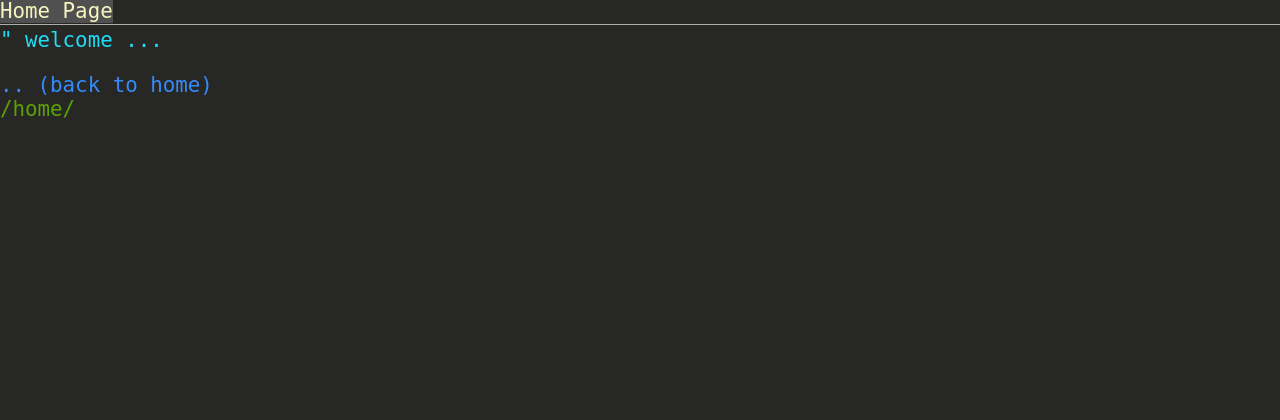
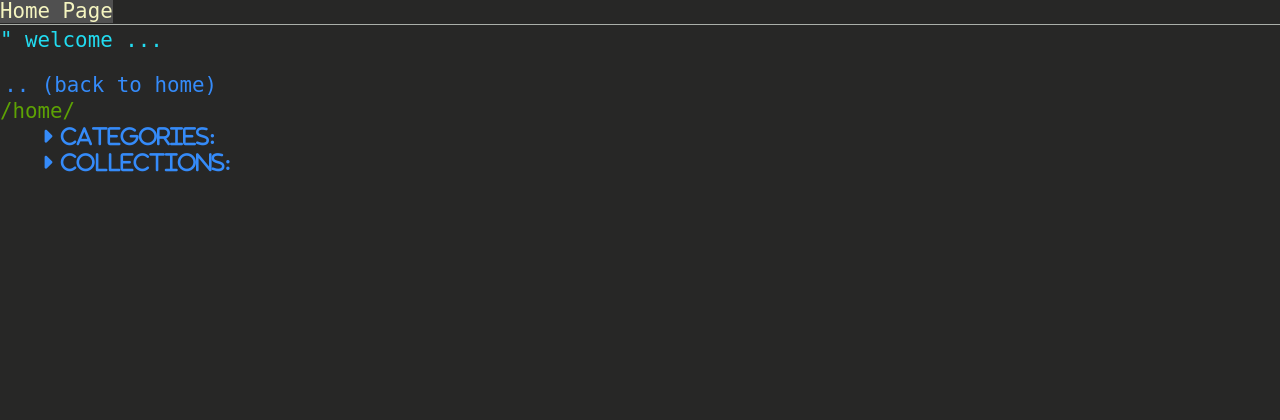
Before and after one commit to hao-hao-hao/SporuleCMS, a Flask app: page / in a window 1280 px wide. Shown: the top 420 px of the page. Run offline with Flask 2, Linux system fonts and the light colour scheme; data that the repository does not hold is empty; some libraries are stand-ins or nearby versions; some web fonts are replaced.

Commit message:
added categories and collections in the left navigation panel

```diff
--- a/app/helpers/helper.py
+++ b/app/helpers/helper.py
@@ -53,6 +53,22 @@ class Helper():
                 Navigation.get_all_items())
             return dict(navigations=navigations)
 
+        @app.context_processor
+        def inject_category():
+            """Inject categories into context_processor
+            """
+            from app.models import Category
+            categories = Category.get_all_items()
+            return dict(categories=categories)
+
+        @app.context_processor
+        def inject_collection():
+            """Inject collections into context_processor
+            """
+            from app.models import Tag
+            collections = Tag.get_all_collections()
+            return dict(collections=collections)
+
     @staticmethod
     def initial_extensions(app, db, login_manager, principals, bcrypt):
         """initialize 3rd party exntesions
--- a/app/models/tag.py
+++ b/app/models/tag.py
@@ -15,6 +15,11 @@ class Tag(db.Model, DB_Base):
         return tags
 
     @staticmethod
+    def get_all_collections():
+        collections = Tag.query.filter_by(is_collection=True)
+        return collections
+
+    @staticmethod
     def get_item_by_id(id):
         tag = Tag.query.get(id)
         return tag
@@ -27,4 +32,4 @@ class Tag(db.Model, DB_Base):
     @links.permalink
     # generate the front end view url for this post
     def url(self):
-        return "front_end.tag", {"tag_name":self.name}
+        return "front_end.tag", {"tag_name": self.name}
--- a/app/modules/admin/views/post_management_view.py
+++ b/app/modules/admin/views/post_management_view.py
@@ -6,12 +6,13 @@ from ..forms import Edit_Post_Form
 
 
 @admin.route("/posts/")
+@admin.route("/posts/<int:page>")
 @login_required
-def all_posts():
+def all_posts(page=1):
     posts = current_user.posts
     # return all posts if user is admin.
     if current_user.is_admin():
-        posts = Post.get_all_items()
+        posts = Post.get_all_items_pagination(page=page)
     return render_template("all_posts.html", posts=posts)
 
 
--- a/app/modules/front_end/templates/front_end_base.html
+++ b/app/modules/front_end/templates/front_end_base.html
@@ -20,13 +20,31 @@
 	/home{{request.path}}
 </div>
 <ul>
+	{% if categories is not none %}
+	<li class='left-panel-item'><i class="fa fa-caret-right" aria-hidden="true"><a>Categories:</a></i></li>
+	<ul>
+	{% for category in categories recursive %}
+	<li class='left-panel-item'><i class="fa fa-caret-right" aria-hidden="true"><a href="{{category.url()}}">{{category.name}}</a></i></li>
+	{% endfor %}
+	</ul>
+	{% endif %}
 	{% if navigations is not none %}
-		{% for navigation in navigations recursive %}
-			<li class='left-panel-item'><i class="fa fa-caret-right" aria-hidden="true"><a href="{{navigation.link}}">{{navigation.name}}</a></i></li>
-			{%if navigation.children %}
-				<ul>{{loop(navigation.children)}}</ul>
-			{% endif %}
+	{% for navigation in navigations recursive %}
+	<li class='left-panel-item'><i class="fa fa-caret-right" aria-hidden="true"><a href="{{navigation.link}}">{{navigation.name}}</a></i></li>
+	{%if navigation.children %}
+	<ul>{{loop(navigation.children)}}</ul>
+	{% endif %}
+	{% endfor %}
+	{% endif %}
+
+	{% if collections is not none %}
+	<li class='left-panel-item'><i class="fa fa-caret-right" aria-hidden="true"><a>Collections:</a></i></li>
+	<ul>
+		{% for collection in collections recursive %}
+		<li class='left-panel-item'><i class="fa fa-caret-right" aria-hidden="true"><a href="{{collection.url()}}">{{collection.name}}</a></i></li>
 		{% endfor %}
+	</ul>
+
 	{% endif %}
 
 </ul>
--- a/app/static/style.css
+++ b/app/static/style.css
@@ -78,6 +78,7 @@ body a{
 }
 .left-panel-item, .left-panel-item a{
 	color:#358bf9;
+	margin:0.1em;
 }
 .left-panel{
 	font-size:1.3em;
@@ -94,7 +95,7 @@ body a{
 	list-style-type:none;
 }
 .left-panel ul i a{
-	margin:0 0 0 1em;
+	margin:0 0 0 0.4em;
 }
 .post-wrapper{
 	border-style:double;
```
Also changed, not shown: app/modules/admin/templates/all_posts.html (+14 -2 lines).
